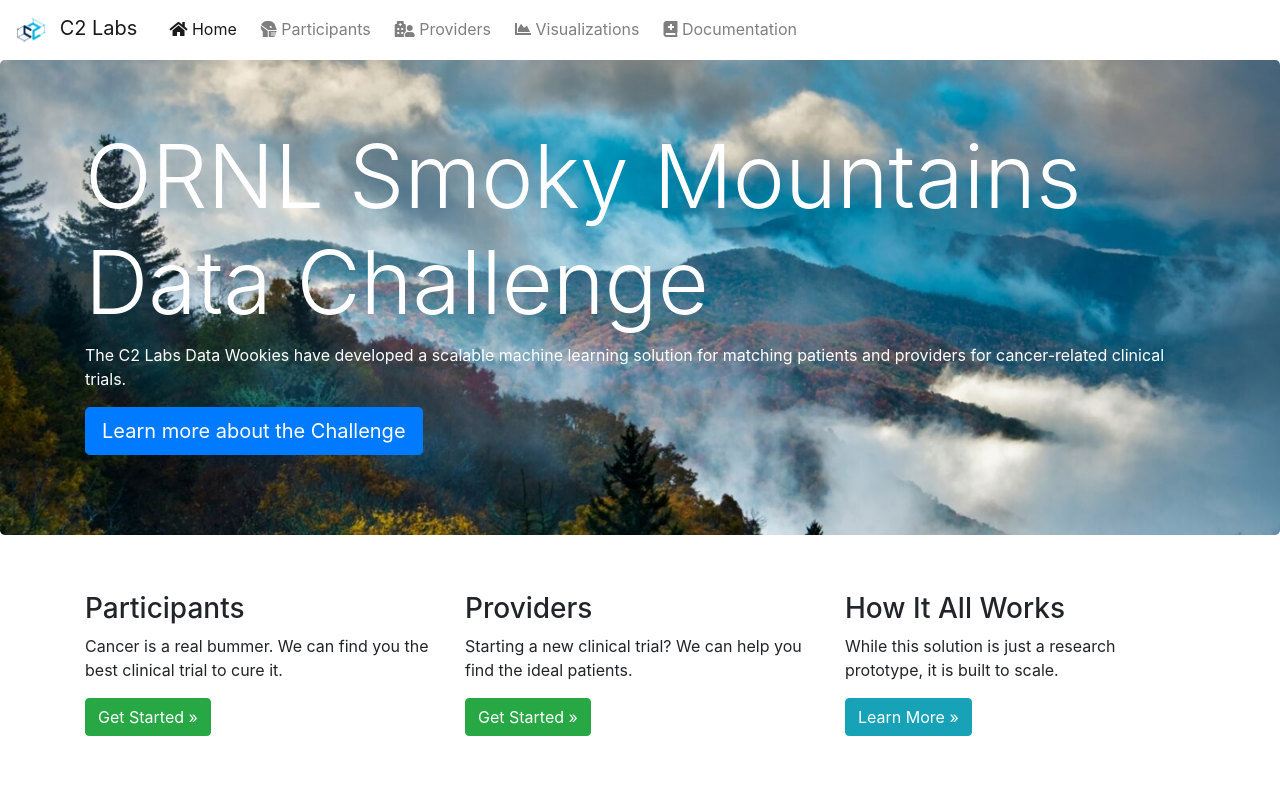
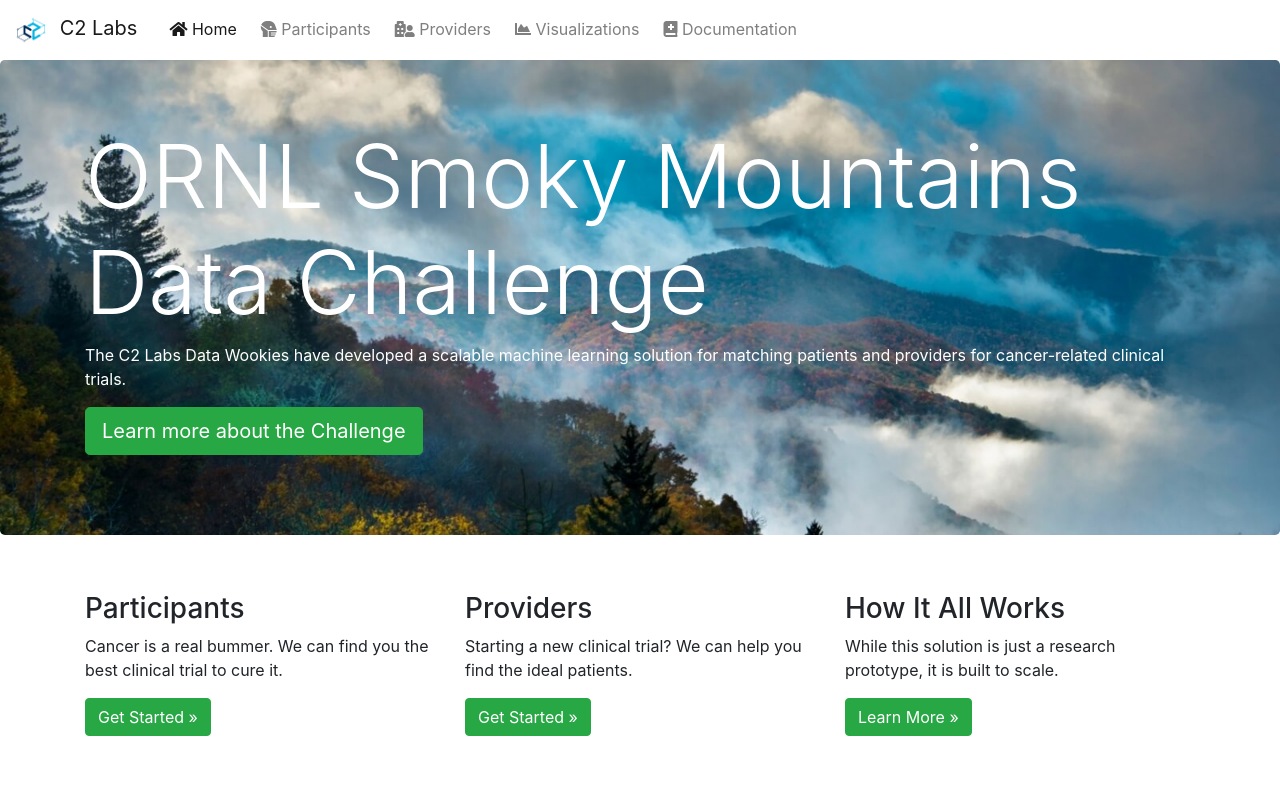
Before and after one commit to C2-Labs/c2labs-ornl-challenge, an Angular app in the folder data-wookies/client/: page / in a window 1280 px wide. Shown: the top 800 px of the page. Built offline with nearby package versions, Linux system fonts and the light colour scheme.

Commit message:
Button Formatting

```diff
--- a/data-wookies/client/src/app/home/home.component.html
+++ b/data-wookies/client/src/app/home/home.component.html
@@ -3,7 +3,7 @@
     <div class="container text-white">
       <h1 class="display-2">ORNL Smoky Mountains Data Challenge</h1>
       <p>The C2 Labs Data Wookies have developed a scalable machine learning solution for matching patients and providers for cancer-related clinical trials.</p>
-      <p><a class="btn btn-primary btn-lg" href="https://smc-datachallenge.ornl.gov/" target="_blank" role="button">Learn more about the Challenge</a></p>
+      <p><a class="btn btn-success btn-lg" href="https://smc-datachallenge.ornl.gov/" target="_blank" role="button">Learn more about the Challenge</a></p>
     </div>
   </div>
 
@@ -23,7 +23,7 @@
       <div class="col-md-4">
         <h3>How It All Works</h3>
         <p>While this solution is just a research prototype, it is built to scale.</p>
-        <p><a class="btn btn-info" [routerLink]="['/docs']" role="button">Learn More &raquo;</a></p>
+        <p><a class="btn btn-success" [routerLink]="['/docs']" role="button">Learn More &raquo;</a></p>
       </div>
     </div>
 
```
